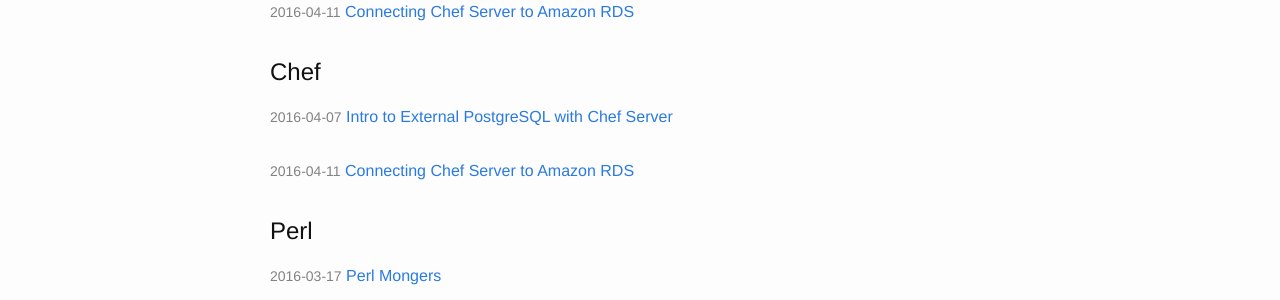
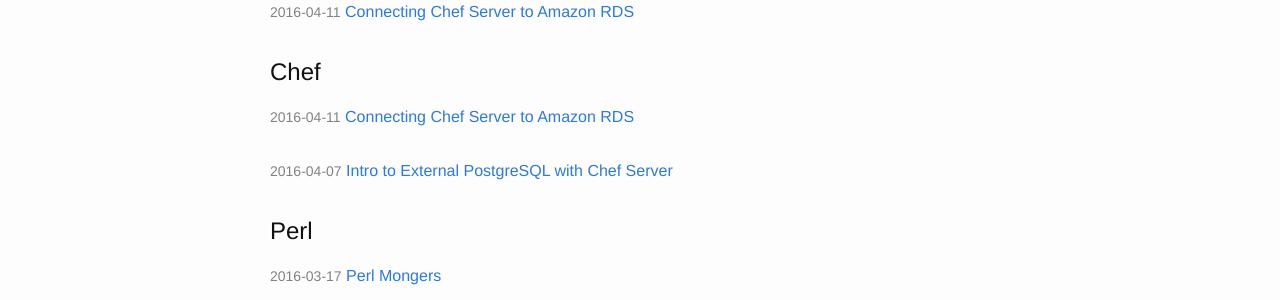
Before and after one commit to mkheironimus/mkheironimus.github.io, a Jekyll site: the page built from tags/index.html, in a window 1280 px wide. Shown: the part 188-488 px from the top of the page. Built offline with Jekyll 4.4.1, drawn with Linux system fonts in a browser that asks for light colours.

Commit message:
Use reverse-chronological order.

```diff
--- a/_includes/tag-list.html
+++ b/_includes/tag-list.html
@@ -1,6 +1,6 @@
 <h2>{{ include.title }}</h2>
 <ul class="post-list">
-  {% assign posts = include.posts | sort:"date" %}
+  {% assign posts = include.posts | sort:"date" | reverse %}
   {% for p in posts %}
     <li><span class="post-meta">{{ p.date | date:"%Y-%m-%d" }}</span>
     <a href="{{ p.url | prepend: site.baseurl }}">{{ p.title }}</a></li>
```
